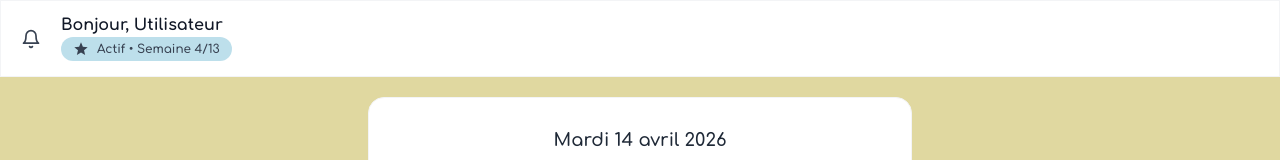
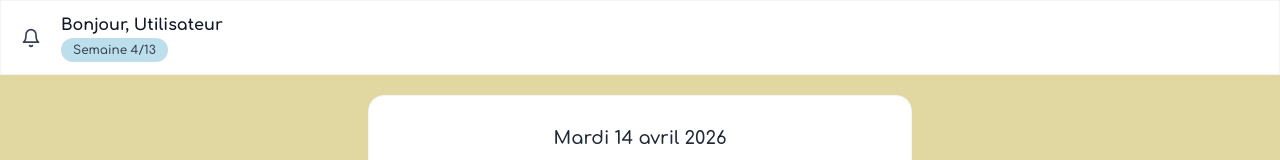
Before and after one commit to althenia-fr/patient-front, a Vue app: page /home in a window 1280 px wide. Shown: the top 160 px of the page. Built offline with nearby package versions, Linux system fonts and the light colour scheme; no server answers.

Commit message:
removed star and active frm top banner

```diff
--- a/src/components/TopBanner.vue
+++ b/src/components/TopBanner.vue
@@ -94,8 +94,8 @@ onMounted(() => {
           <div>
             <div class="text-base font-bold whitespace-nowrap">Bonjour, {{ firstName }}</div>
             <span class="inline-flex items-center gap-2 rounded-full bg-brand-secondary/30 px-3 py-1 text-xs font-semibold text-gray-700 whitespace-nowrap">
-              <svg viewBox="0 0 24 24" class="h-4 w-4" fill="currentColor" aria-hidden="true"><path d="M12 17.27 18.18 21l-1.64-7.03L22 9.24l-7.19-.61L12 2 9.19 8.63 2 9.24l5.46 4.73L5.82 21z"/></svg>
-              Actif • Semaine {{ week.current }}/{{ week.total }}
+              <!-- <svg viewBox="0 0 24 24" class="h-4 w-4" fill="currentColor" aria-hidden="true"><path d="M12 17.27 18.18 21l-1.64-7.03L22 9.24l-7.19-.61L12 2 9.19 8.63 2 9.24l5.46 4.73L5.82 21z"/></svg> -->
+              Semaine {{ week.current }}/{{ week.total }}
             </span>
           </div>
         </div>
```
